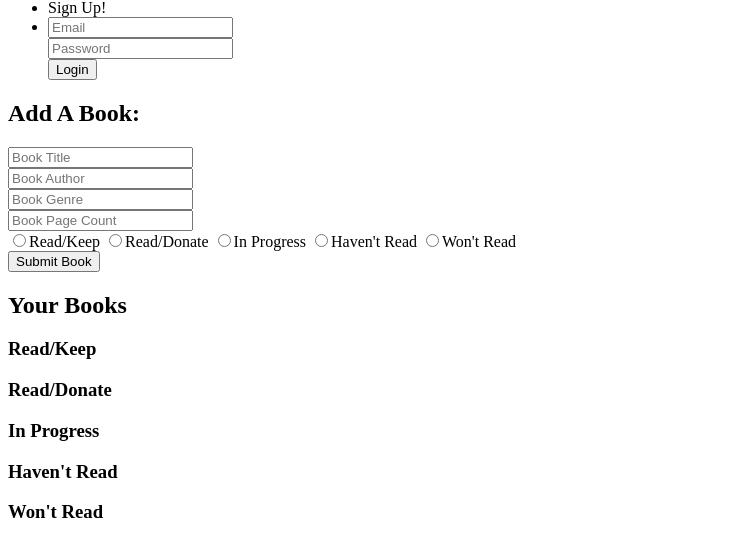
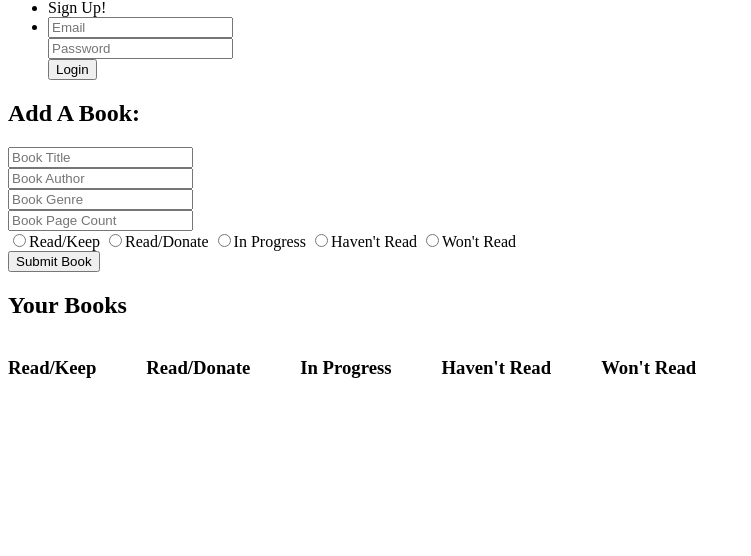
Before and after one commit to matt-martinez/bookshelf-app, a website: page public/index.html in a window 1280 px wide. Shown: the part 68-624 px from the top of the page, without its empty margins (0-751 px from the left). Drawn offline with nearby package versions, Linux system fonts and the light colour scheme; some packages are replaced by stand-ins of ours.

Commit message:
Added flex styling to home columns

```diff
--- a/public/css/style.css
+++ b/public/css/style.css
@@ -0,0 +1,8 @@
+.statusColumns {
+  display: flex;
+  flex-direction: row;
+}
+
+.column {
+  margin-right: 50px;
+}
--- a/public/partials/home.html
+++ b/public/partials/home.html
@@ -24,9 +24,9 @@
   </form>
 </div>
 
+<h2>Your Books</h2>
 <div class="statusColumns">
-  <h2>Your Books</h2>
-  <div class="readKeep">
+  <div class="readKeep column">
     <h3>Read/Keep</h3>
     <div class="" ng-repeat="book in books.savedBooks | orderBy: 'status' | filter: 'Read/Keep' ">
       <h4>Title: {{book.title}}</h4>
@@ -53,7 +53,7 @@
       </div>
     </div>
   </div>
-  <div class="readDonate">
+  <div class="readDonate column">
     <h3>Read/Donate</h3>
     <div class="" ng-repeat="book in books.savedBooks | orderBy: 'status' | filter: 'Read/Donate' ">
       <h4>Title: {{book.title}}</h4>
@@ -80,7 +80,7 @@
       </div>
     </div>
   </div>
-  <div class="inProgress">
+  <div class="inProgress column">
     <h3>In Progress</h3>
     <div class="" ng-repeat="book in books.savedBooks | orderBy: 'status' | filter: 'In Progress' ">
       <h4>Title: {{book.title}}</h4>
@@ -107,7 +107,7 @@
       </div>
     </div>
   </div>
-  <div class="haventRead">
+  <div class="haventRead column">
     <h3>Haven't Read</h3>
     <div class="" ng-repeat="book in books.savedBooks | orderBy: 'status' | filter: 'Haven\'t Read' ">
       <h4>Title: {{book.title}}</h4>
@@ -134,7 +134,7 @@
       </div>
     </div>
   </div>
-  <div class="wontRead">
+  <div class="wontRead column">
     <h3>Won't Read</h3>
     <div class="" ng-repeat="book in books.savedBooks | orderBy: 'status' | filter: 'Won\'t Read' ">
       <h4>Title: {{book.title}}</h4>
```
